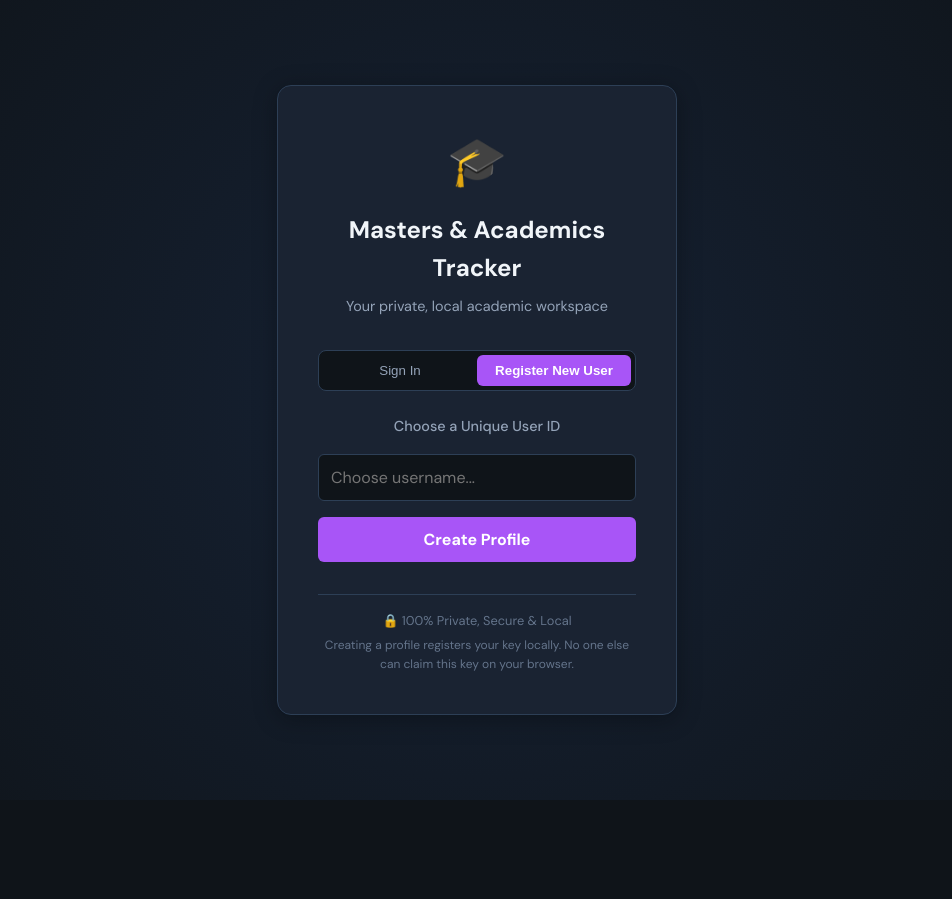
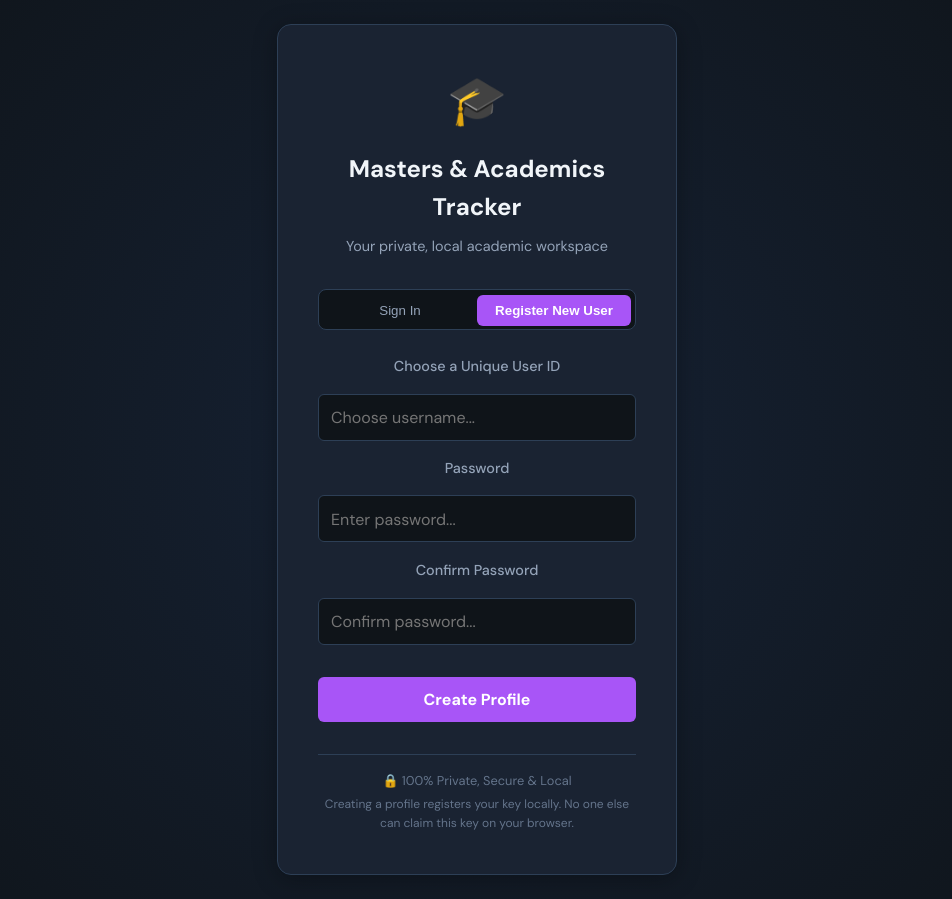
Before and after one commit to Saibts/-Masters-Journey-Tracker-with-AI-Resume-Analyzer, a React (Vite) app: page / in a window 1280 px wide. Both pictures are taken after a click on the button "Register New User". Shown: the whole page, without its empty margins (163-1115 px from the left). Before the commit the page ends 800 px from the top, so only its background shows below. Built offline with nearby package versions, Linux system fonts and the light colour scheme.

Commit message:
Implement Password and Confirm Password sections during login and registration

```diff
--- a/src/components/Login.jsx
+++ b/src/components/Login.jsx
@@ -5,6 +5,8 @@ const STORAGE_KEY = 'masters-journey-tracker';
 export default function Login({ onLogin }) {
   const [mode, setMode] = useState('login'); // 'login' or 'register'
   const [userIdInput, setUserIdInput] = useState('');
+  const [password, setPassword] = useState('');
+  const [confirmPassword, setConfirmPassword] = useState('');
   const [error, setError] = useState('');
 
   const handleSubmit = (e) => {
@@ -19,17 +21,37 @@ export default function Login({ onLogin }) {
       return;
     }
 
+    if (!password) {
+      setError('Please enter a password');
+      return;
+    }
+
     const storageKeyForUser = `${STORAGE_KEY}_${trimmed}`;
-    const userExists = localStorage.getItem(storageKeyForUser) !== null;
+    const rawData = localStorage.getItem(storageKeyForUser);
+    const userExists = rawData !== null;
+
+    let parsedData = null;
+    if (userExists) {
+      try {
+        parsedData = JSON.parse(rawData);
+      } catch (err) {
+        // Fallback for malformed data
+      }
+    }
 
     if (mode === 'register') {
       if (userExists) {
         setError('already taken try another id');
         return;
       }
+      if (password !== confirmPassword) {
+        setError('Passwords do not match');
+        return;
+      }
 
       // Initialize an empty profile object to secure the key in localStorage
       const defaultState = {
+        password: password,
         profile: {
           fullName: '',
           targetTerm: 'Fall 2028',
@@ -46,6 +68,11 @@ export default function Login({ onLogin }) {
       // Sign In mode
       if (!userExists) {
         setError('Profile key not found. Verify your ID or create a new user.');
+        return;
+      }
+      // If user exists and has a password stored, verify it
+      if (parsedData && parsedData.password && parsedData.password !== password) {
+        setError('Incorrect password. Please try again.');
         return;
       }
       onLogin(trimmed);
@@ -68,6 +95,8 @@ export default function Login({ onLogin }) {
               setMode('login');
               setError('');
               setUserIdInput('');
+              setPassword('');
+              setConfirmPassword('');
             }}
             style={{
               flex: 1,
@@ -88,6 +117,8 @@ export default function Login({ onLogin }) {
               setMode('register');
               setError('');
               setUserIdInput('');
+              setPassword('');
+              setConfirmPassword('');
             }}
             style={{
               flex: 1,
@@ -129,15 +160,75 @@ export default function Login({ onLogin }) {
                 padding: '0.75rem',
                 width: '100%',
                 fontSize: '1rem',
-                marginTop: '0.5rem'
+                marginTop: '0.5rem',
+                marginBottom: '1rem'
               }}
             />
-            {error && (
-              <span className="login-error" style={{ color: '#ef4444', fontSize: '0.8rem', marginTop: '0.5rem', display: 'block', fontWeight: 'bold' }}>
-                ⚠️ {error}
-              </span>
-            )}
           </div>
+
+          <div className="form-group">
+            <label htmlFor="password" style={{ fontSize: '0.9rem', color: 'var(--text-secondary)' }}>
+              Password
+            </label>
+            <input
+              id="password"
+              type="password"
+              placeholder="Enter password..."
+              value={password}
+              onChange={(e) => {
+                setPassword(e.target.value);
+                setError('');
+              }}
+              className="login-input"
+              style={{
+                background: 'var(--bg-deep)',
+                border: '1px solid var(--border)',
+                borderRadius: '6px',
+                color: 'inherit',
+                padding: '0.75rem',
+                width: '100%',
+                fontSize: '1rem',
+                marginTop: '0.5rem',
+                marginBottom: mode === 'register' ? '1rem' : '0.5rem'
+              }}
+            />
+          </div>
+
+          {mode === 'register' && (
+            <div className="form-group">
+              <label htmlFor="confirmPassword" style={{ fontSize: '0.9rem', color: 'var(--text-secondary)' }}>
+                Confirm Password
+              </label>
+              <input
+                id="confirmPassword"
+                type="password"
+                placeholder="Confirm password..."
+                value={confirmPassword}
+                onChange={(e) => {
+                  setConfirmPassword(e.target.value);
+                  setError('');
+                }}
+                className="login-input"
+                style={{
+                  background: 'var(--bg-deep)',
+                  border: '1px solid var(--border)',
+                  borderRadius: '6px',
+                  color: 'inherit',
+                  padding: '0.75rem',
+                  width: '100%',
+                  fontSize: '1rem',
+                  marginTop: '0.5rem',
+                  marginBottom: '0.5rem'
+                }}
+              />
+            </div>
+          )}
+
+          {error && (
+            <span className="login-error" style={{ color: '#ef4444', fontSize: '0.8rem', marginTop: '0.5rem', display: 'block', fontWeight: 'bold' }}>
+              ⚠️ {error}
+            </span>
+          )}
 
           <button
             type="submit"
@@ -152,7 +243,7 @@ export default function Login({ onLogin }) {
               fontWeight: 'bold',
               fontSize: '1rem',
               cursor: 'pointer',
-              marginTop: '1rem',
+              marginTop: '1.5rem',
               transition: 'all 0.2s'
             }}
           >
```
